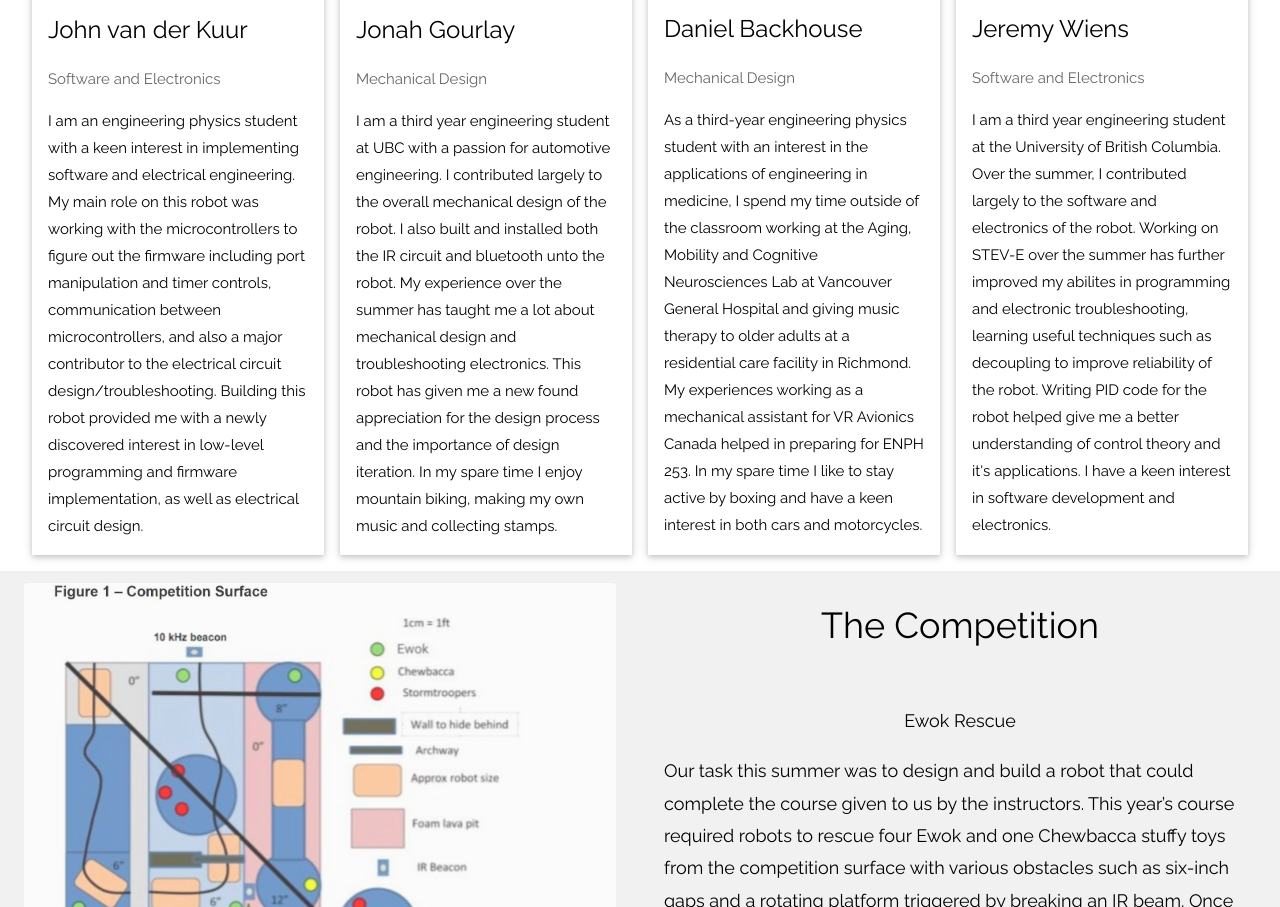
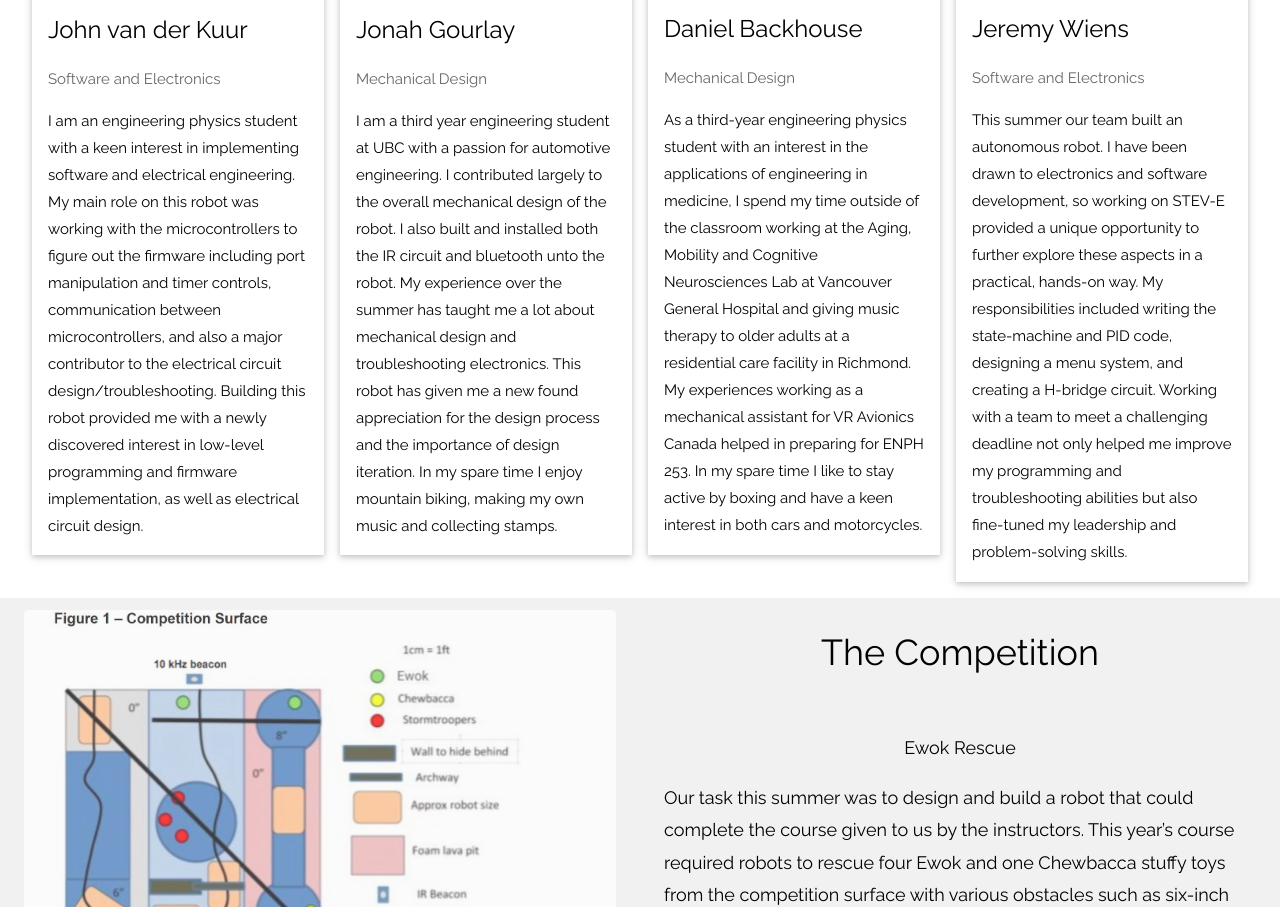
Before and after one commit to danielbackhouse/danielbackhouse.github.io, a plain HTML site: page index.html in a window 1280 px wide. Shown: the part 2074-2981 px from the top of the page. Drawn offline with Linux system fonts and the light colour scheme.

Commit message:
Update index.html

```diff
--- a/index.html
+++ b/index.html
@@ -124,7 +124,7 @@ body, html {
         <div class="w3-container">
           <h3>Jeremy Wiens</h3>
           <p class="w3-opacity">Software and Electronics</p>
-          <p>I am a third year engineering student at the University of British Columbia. Over the summer, I contributed largely to the software and electronics of the robot. Working on STEV-E over the summer has further improved my abilites in programming and electronic troubleshooting, learning useful techniques such as decoupling to improve reliability of the robot. Writing PID code for the robot helped give me a better understanding of control theory and it's applications. I have a keen interest in software development and electronics.</p>
+          <p>This summer our team built an autonomous robot. I have been drawn to electronics and software development, so working on STEV-E provided a unique opportunity to further explore these aspects in a practical, hands-on way. My responsibilities included writing the state-machine and PID code, designing a menu system, and creating a H-bridge circuit. Working with a team to meet a challenging deadline not only helped me improve my programming and troubleshooting abilities but also fine-tuned my leadership and problem-solving skills.</p>
 
         </div>
       </div>
```
